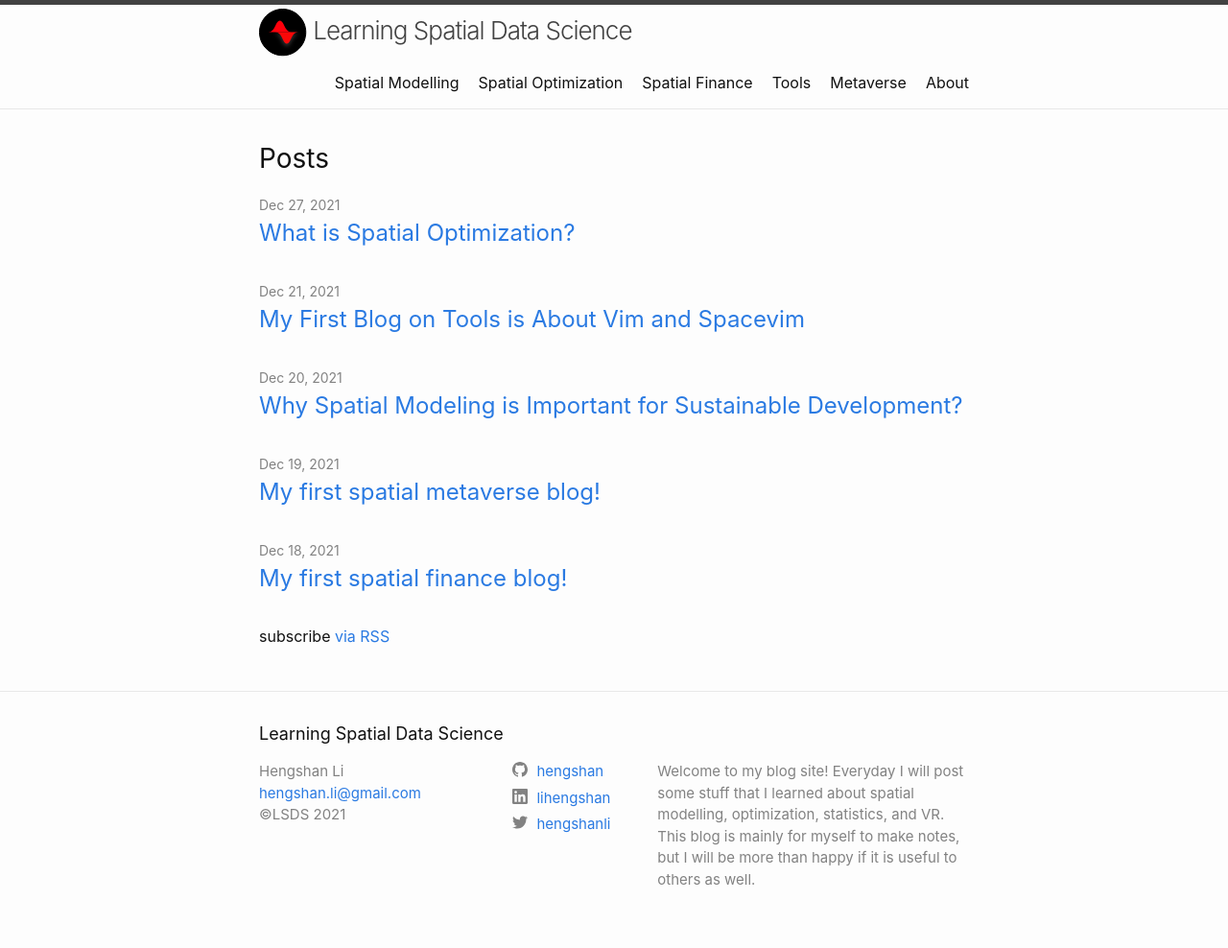
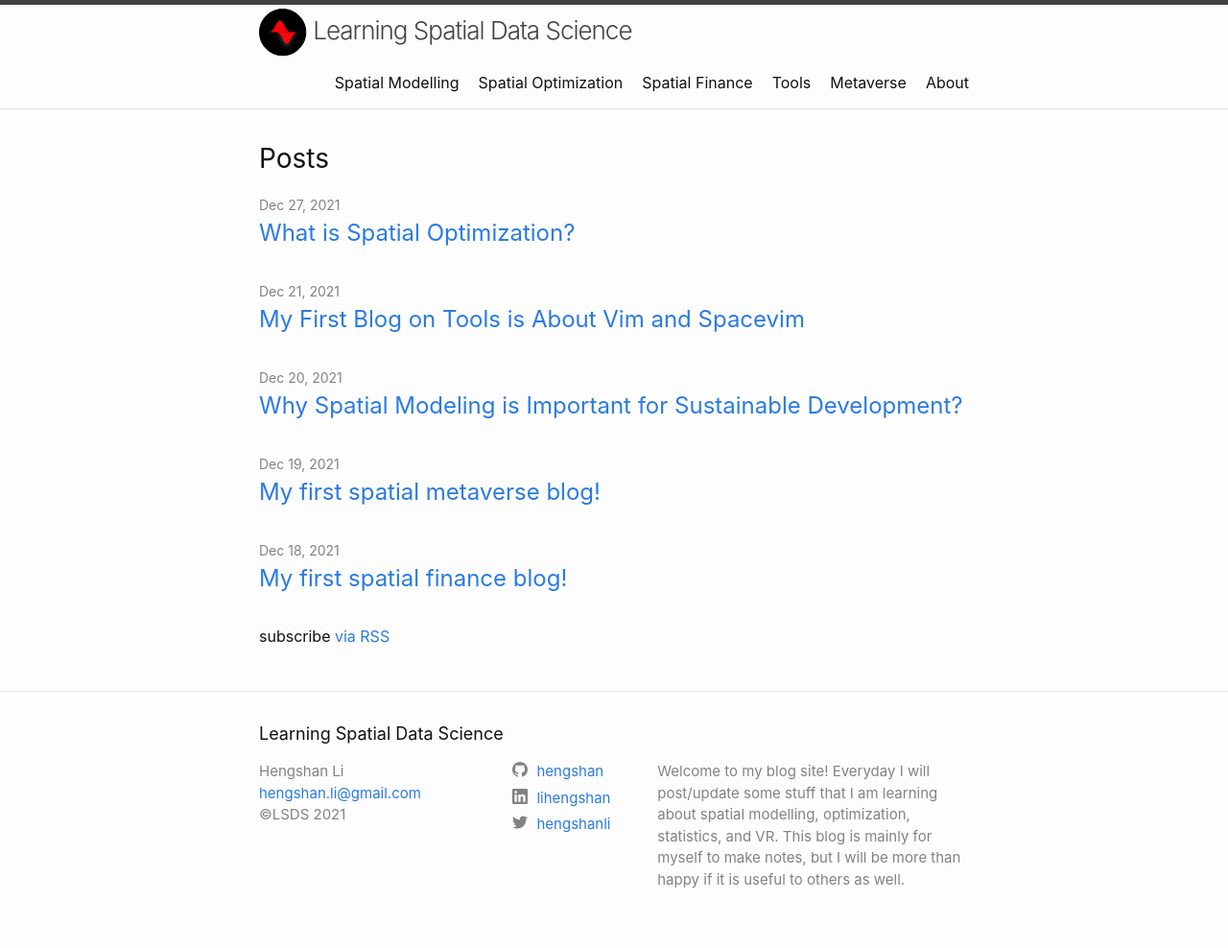
Before and after one commit to hengshan/hengshan.github.io, a Jekyll site: the page built from index.markdown, in a window 1280 px wide. Shown: the whole page at 96% size. Built offline with Jekyll 4.4.1, drawn with Linux system fonts in a browser that asks for light colours.

Commit message:
update the descript of config

```diff
--- a/_config.yml
+++ b/_config.yml
@@ -21,7 +21,7 @@
 title: Learning Spatial Data Science
 email: hengshan.li@gmail.com
 description: >- # this means to ignore newlines until "baseurl:"
-  Welcome to my blog site! Everyday I will post some stuff that I learned about
+  Welcome to my blog site! Everyday I will post/update some stuff that I am learning about
   spatial modelling, optimization, statistics, and VR. This blog is mainly for myself
   to make notes, but I will be more than happy if it is useful to others as well.
 baseurl: "/" # the subpath of your site, e.g. /blog
```
